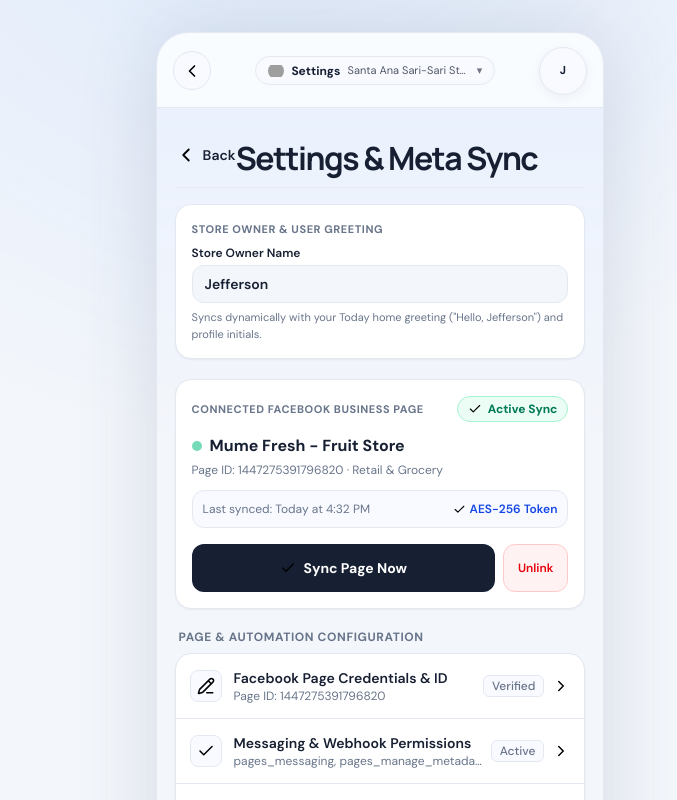
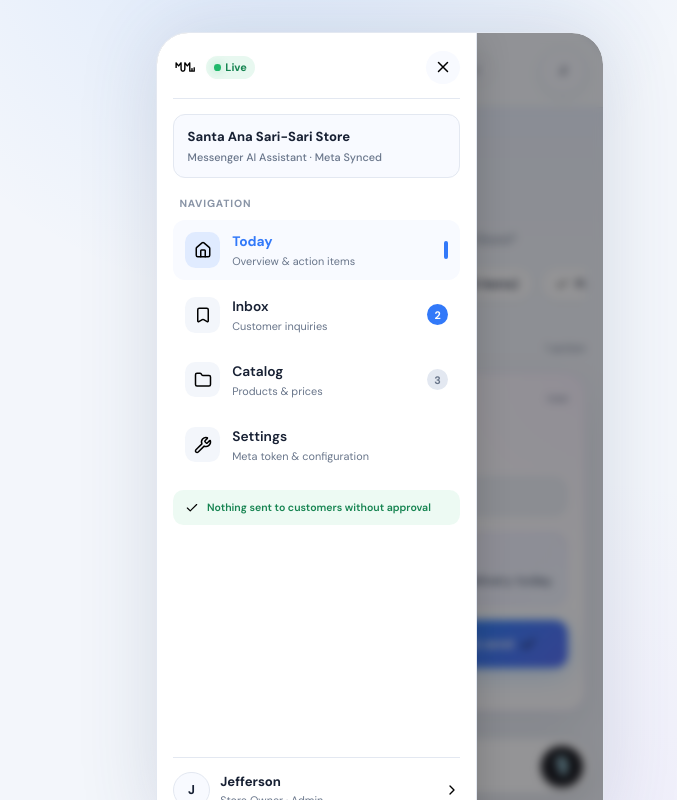
Before and after one commit to samsonjeff/mume-app, a React (Vite) app: page / in a window 1280 px wide. Both pictures are taken after a click on the button "Store details & mode". Shown: the top 800 px of the page, without its empty margins (260-937 px from the left). Built offline with nearby package versions, Linux system fonts and the light colour scheme; grey boxes are pictures that could not be loaded; the HTML template or start-up script is replaced by a standard one.

Commit message:
feat(nav): move tab options into slide-out menu drawer and remove bottom menubar

```diff
--- a/src/App.tsx
+++ b/src/App.tsx
@@ -193,6 +193,7 @@ function CatalogScreen() {
 
 export default function App() {
   const [activeTab, setActiveTab] = useState<Tab>('home');
+  const [menuOpen, setMenuOpen] = useState(false);
   const [voiceState, setVoiceState] = useState<VoiceState>('idle');
   const [userName, setUserName] = useState<string>('Jefferson');
   const [sent, setSent] = useState(false);
@@ -218,14 +219,15 @@ export default function App() {
 
   return (
     <div className="app-shell">
-      <main className="phone-stage max-w-[412px] min-w-[360px] mx-auto border-x border-[var(--line)] shadow-2xl">
+      <main className="phone-stage max-w-[412px] min-w-[360px] mx-auto border-x border-[var(--line)] shadow-2xl relative">
         {/* Dynamic Top Header */}
         <Header
-          title={activeTab === 'settings' ? 'Settings' : 'Mume'}
+          title={activeTab === 'settings' ? 'Settings' : activeTab === 'inbox' ? 'Inbox' : activeTab === 'catalog' ? 'Catalog' : 'Mume'}
           subtitle="Santa Ana Sari-Sari Store"
           showBack={activeTab !== 'home'}
           userInitials={userInitials}
           onBack={() => setActiveTab('home')}
+          onMenuClick={() => setMenuOpen(true)}
           onProfileClick={() => setActiveTab('settings')}
         />
 
@@ -306,50 +308,144 @@ export default function App() {
           </div>
         )}
 
-        {/* Bottom Navigation with Exact Tab Mapping & Minimum 48x48dp Targets */}
-        <nav className="bottom-nav" aria-label="Main navigation">
+        {/* Slide-out Menu Drawer containing all navigation options */}
+        {menuOpen && (
+          <div className="drawer-overlay" role="dialog" aria-modal="true" aria-label="Main menu">
+            <div
+              className="drawer-backdrop"
+              onClick={() => setMenuOpen(false)}
+              aria-hidden="true"
+            />
+            <div className="drawer-panel">
+              {/* Drawer Header */}
+              <div className="drawer-header">
+                <div className="drawer-brand">
+                  <Icon name="mume-black" size={24} />
+                  <span className="drawer-live-badge">
+                    <i className="status-dot" />
+                    Live
+                  </span>
+                </div>
                 <button
                   type="button"
-            aria-current={activeTab === 'home' ? 'page' : undefined}
-            className={`tab-button min-h-[48px] min-w-[48px] ${activeTab === 'home' ? 'active' : ''}`}
-            onClick={() => setActiveTab('home')}
+                  className="drawer-close-btn"
+                  onClick={() => setMenuOpen(false)}
+                  aria-label="Close menu"
                 >
-            <Icon name="home" size={20} />
-            <span>Today</span>
+                  <Icon name="x" size={18} />
+                </button>
+              </div>
+
+              {/* Store details */}
+              <div className="drawer-store-card">
+                <strong>Santa Ana Sari-Sari Store</strong>
+                <span>Messenger AI Assistant · Meta Synced</span>
+              </div>
+
+              {/* Options Navigation */}
+              <div className="drawer-nav">
+                <span className="drawer-section-heading">NAVIGATION</span>
+
+                <button
+                  type="button"
+                  className={`drawer-nav-item ${activeTab === 'home' ? 'active' : ''}`}
+                  onClick={() => {
+                    setActiveTab('home');
+                    setMenuOpen(false);
+                  }}
+                >
+                  <span className="drawer-icon-wrap">
+                    <Icon name="home" size={18} />
+                  </span>
+                  <div className="drawer-nav-copy">
+                    <strong>Today</strong>
+                    <span>Overview & action items</span>
+                  </div>
+                  {activeTab === 'home' && <i className="drawer-active-bar" />}
                 </button>
 
                 <button
                   type="button"
-            aria-current={activeTab === 'inbox' ? 'page' : undefined}
-            className={`tab-button min-h-[48px] min-w-[48px] ${activeTab === 'inbox' ? 'active' : ''}`}
-            onClick={() => setActiveTab('inbox')}
+                  className={`drawer-nav-item ${activeTab === 'inbox' ? 'active' : ''}`}
+                  onClick={() => {
+                    setActiveTab('inbox');
+                    setMenuOpen(false);
+                  }}
                 >
-            <Icon name="bookmark" size={20} />
-            <span>Inbox</span>
-          </button>
-
-          <div className="nav-spacer" aria-hidden="true" />
-
-          <button
-            type="button"
-            aria-current={activeTab === 'catalog' ? 'page' : undefined}
-            className={`tab-button min-h-[48px] min-w-[48px] ${activeTab === 'catalog' ? 'active' : ''}`}
-            onClick={() => setActiveTab('catalog')}
-          >
-            <Icon name="folder" size={20} />
-            <span>Catalog</span>
+                  <span className="drawer-icon-wrap">
+                    <Icon name="bookmark" size={18} />
+                  </span>
+                  <div className="drawer-nav-copy">
+                    <strong>Inbox</strong>
+                    <span>Customer inquiries</span>
+                  </div>
+                  <span className="drawer-badge">2</span>
                 </button>
 
                 <button
                   type="button"
-            aria-current={activeTab === 'settings' ? 'page' : undefined}
-            className={`tab-button min-h-[48px] min-w-[48px] ${activeTab === 'settings' ? 'active' : ''}`}
-            onClick={() => setActiveTab('settings')}
+                  className={`drawer-nav-item ${activeTab === 'catalog' ? 'active' : ''}`}
+                  onClick={() => {
+                    setActiveTab('catalog');
+                    setMenuOpen(false);
+                  }}
                 >
-            <Icon name="settings" size={20} />
-            <span>Settings</span>
+                  <span className="drawer-icon-wrap">
+                    <Icon name="folder" size={18} />
+                  </span>
+                  <div className="drawer-nav-copy">
+                    <strong>Catalog</strong>
+                    <span>Products & prices</span>
+                  </div>
+                  <span className="drawer-badge-secondary">3</span>
                 </button>
-        </nav>
+
+                <button
+                  type="button"
+                  className={`drawer-nav-item ${activeTab === 'settings' ? 'active' : ''}`}
+                  onClick={() => {
+                    setActiveTab('settings');
+                    setMenuOpen(false);
+                  }}
+                >
+                  <span className="drawer-icon-wrap">
+                    <Icon name="wrench" size={18} />
+                  </span>
+                  <div className="drawer-nav-copy">
+                    <strong>Settings</strong>
+                    <span>Meta token & configuration</span>
+                  </div>
+                  {activeTab === 'settings' && <i className="drawer-active-bar" />}
+                </button>
+              </div>
+
+              {/* Safe Automation Note */}
+              <div className="drawer-safety-note">
+                <Icon name="check" size={14} />
+                <span>Nothing sent to customers without approval</span>
+              </div>
+
+              <div className="flex-1" />
+
+              {/* User Profile Footer */}
+              <button
+                type="button"
+                className="drawer-user-footer"
+                onClick={() => {
+                  setActiveTab('settings');
+                  setMenuOpen(false);
+                }}
+              >
+                <span className="avatar drawer-avatar">{userInitials}</span>
+                <div className="drawer-user-copy">
+                  <strong>{userName}</strong>
+                  <span>Store Owner · Admin</span>
+                </div>
+                <Icon name="chevron-right" size={16} />
+              </button>
+            </div>
+          </div>
+        )}
 
         {/* Approval Confirmation Toast */}
         {sent && (
--- a/src/components/Header.tsx
+++ b/src/components/Header.tsx
@@ -8,6 +8,7 @@ interface HeaderProps {
   showBack?: boolean;
   userInitials?: string;
   onBack?: () => void;
+  onMenuClick?: () => void;
   onProfileClick?: () => void;
 }
 
@@ -17,6 +18,7 @@ export const Header: React.FC<HeaderProps> = ({
   showBack = false,
   userInitials = 'JS',
   onBack,
+  onMenuClick,
   onProfileClick,
 }) => {
   return (
@@ -33,17 +35,17 @@ export const Header: React.FC<HeaderProps> = ({
       ) : (
         <button
           type="button"
-          onClick={onProfileClick}
-          aria-label="Open menu"
+          onClick={onMenuClick || onProfileClick}
+          aria-label="Main menu"
           className="menu-button"
         >
-          <span className="text-base font-bold">☰</span>
+          <Icon name="menu" size={20} />
         </button>
       )}
 
       <div
         className="model-pill cursor-pointer"
-        onClick={onProfileClick}
+        onClick={onMenuClick || onProfileClick}
         role="button"
         tabIndex={0}
         aria-label="Store details & mode"
--- a/src/components/Icon.tsx
+++ b/src/components/Icon.tsx
@@ -10,6 +10,11 @@ import chevronRightSvg from '../assets/chevron-right.svg';
 import dollarSignSvg from '../assets/dollar-sign.svg';
 import editSvg from '../assets/edit.svg';
 import folderSvg from '../assets/folder.svg';
+import homeSvg from '../assets/home.svg';
+import messageCircleSvg from '../assets/message-circle.svg';
+import wrenchSvg from '../assets/wrench.svg';
+import xSvg from '../assets/x.svg';
+import mumeBlackSvg from '../assets/mume-black.svg';
 
 export type VerifiedIconName =
   | 'audio-waveform'
@@ -20,9 +25,14 @@ export type VerifiedIconName =
   | 'chevron-right'
   | 'dollar-sign'
   | 'edit'
-  | 'folder';
+  | 'folder'
+  | 'home'
+  | 'message-circle'
+  | 'wrench'
+  | 'x'
+  | 'mume-black';
 
-export type MissingIconName = 'settings' | 'wrench' | 'home' | 'meta-facebook';
+export type MissingIconName = 'settings' | 'menu' | 'meta-facebook';
 
 export type IconName = VerifiedIconName | MissingIconName;
 
@@ -36,6 +46,11 @@ const VERIFIED_ASSETS: Record<VerifiedIconName, string> = {
   'dollar-sign': dollarSignSvg,
   edit: editSvg,
   folder: folderSvg,
+  home: homeSvg,
+  'message-circle': messageCircleSvg,
+  wrench: wrenchSvg,
+  x: xSvg,
+  'mume-black': mumeBlackSvg,
 };
 
 interface IconProps {
@@ -61,29 +76,39 @@ export const Icon: React.FC<IconProps> = ({
   style,
 }) => {
   // Missing asset handler: standard styled text placeholder
-  if (name === 'home') {
+  if (name === 'settings') {
     return (
-      <span
-        role="img"
-        aria-label={accessibilityLabel || 'Home (Pending SVG)'}
-        className={`inline-flex items-center justify-center font-bold text-xs px-1 py-0.5 rounded border border-current text-current select-none ${className}`}
-        style={{ minWidth: size, height: size, fontSize: Math.max(10, size * 0.45), ...style }}
-      >
-        Home
-      </span>
+      <img
+        src={wrenchSvg}
+        alt={accessibilityLabel || 'Settings'}
+        width={size}
+        height={size}
+        className={`inline-block shrink-0 object-contain ${className}`}
+        style={{ width: size, height: size, ...style }}
+        aria-hidden={!accessibilityLabel}
+      />
     );
   }
 
-  if (name === 'settings' || name === 'wrench') {
+  if (name === 'menu') {
     return (
-      <span
-        role="img"
-        aria-label={accessibilityLabel || 'Settings (Pending SVG)'}
-        className={`inline-flex items-center justify-center font-bold text-xs px-1 py-0.5 rounded border border-current text-current select-none ${className}`}
-        style={{ minWidth: size, height: size, fontSize: Math.max(10, size * 0.45), ...style }}
+      <svg
+        width={size}
+        height={size}
+        viewBox="0 0 24 24"
+        fill="none"
+        stroke="currentColor"
+        strokeWidth="2"
+        strokeLinecap="round"
+        strokeLinejoin="round"
+        className={`inline-block shrink-0 ${className}`}
+        style={{ width: size, height: size, ...style }}
+        aria-label={accessibilityLabel || 'Menu'}
       >
-        Settings
-      </span>
+        <line x1="4" y1="6" x2="20" y2="6" />
+        <line x1="4" y1="12" x2="20" y2="12" />
+        <line x1="4" y1="18" x2="20" y2="18" />
+      </svg>
     );
   }
 
--- a/src/index.css
+++ b/src/index.css
@@ -161,7 +161,7 @@
 /* Gemini Bottom Capsule Dock */
 .input-capsule-container {
   position: absolute;
-  bottom: 4.8rem;
+  bottom: 0.95rem;
   left: 0.75rem;
   right: 0.75rem;
   z-index: 15;
@@ -303,7 +303,7 @@
 .content-scroll {
   flex: 1;
   overflow-y: auto;
-  padding: 1.45rem 1.1rem 17.5rem;
+  padding: 1.45rem 1.1rem 7.5rem;
   scrollbar-width: none;
 }
 
@@ -682,38 +682,264 @@
   animation: wave 0.6s ease-in-out infinite alternate;
 }
 
-.bottom-nav {
+/* Slide-out Menu Drawer */
+.drawer-overlay {
   position: absolute;
-  z-index: 9;
-  right: 0;
-  bottom: 0;
-  left: 0;
-  display: grid;
-  grid-template-columns: 1fr 1fr 4.5rem 1fr 1fr;
-  padding: 0.45rem 0.45rem max(0.45rem, env(safe-area-inset-bottom));
-  border-top: 1px solid var(--line);
-  background: rgba(255, 255, 255, 0.96);
-  backdrop-filter: blur(20px);
+  inset: 0;
+  z-index: 50;
+  display: flex;
 }
 
-.tab-button {
+.drawer-backdrop {
+  position: absolute;
+  inset: 0;
+  background: rgba(18, 19, 23, 0.45);
+  backdrop-filter: blur(4px);
+  animation: fade-in 0.2s ease-out;
+}
+
+.drawer-panel {
+  position: relative;
+  z-index: 51;
+  width: 82%;
+  max-width: 320px;
+  height: 100%;
+  background: var(--surface);
+  border-right: 1px solid var(--line);
+  padding: 1.1rem 1rem 1.4rem;
   display: flex;
-  min-width: 3rem;
-  min-height: 3.4rem;
+  flex-direction: column;
+  box-shadow: 0 0.5rem 2rem rgba(0, 0, 0, 0.18);
+  animation: slide-in 0.22s cubic-bezier(0.16, 1, 0.3, 1);
+}
+
+.drawer-header {
+  display: flex;
   align-items: center;
-  justify-content: center;
+  justify-content: space-between;
+  padding-bottom: 0.85rem;
+  border-bottom: 1px solid var(--line);
+}
+
+.drawer-brand {
+  display: flex;
+  align-items: center;
+  gap: 0.55rem;
+}
+
+.drawer-live-badge {
+  display: inline-flex;
+  align-items: center;
+  gap: 0.3rem;
+  padding: 0.2rem 0.5rem;
+  border-radius: 999px;
+  background: rgba(32, 185, 107, 0.1);
+  color: #168451;
+  font-size: 0.68rem;
+  font-weight: 700;
+}
+
+.drawer-close-btn {
+  display: grid;
+  width: 2.1rem;
+  height: 2.1rem;
+  place-items: center;
+  border-radius: 50%;
+  background: var(--surface-raised);
+  border: none;
+  cursor: pointer;
+  color: var(--ink);
+}
+
+.drawer-store-card {
+  display: flex;
   flex-direction: column;
   gap: 0.15rem;
+  margin-top: 0.95rem;
+  padding: 0.75rem 0.85rem;
+  background: var(--surface-raised);
+  border: 1px solid var(--line);
+  border-radius: 0.75rem;
+}
+
+.drawer-store-card strong {
+  font-size: 0.82rem;
+  color: var(--ink);
+  font-weight: 800;
+}
+
+.drawer-store-card span {
+  font-size: 0.68rem;
+  color: var(--muted);
+  font-weight: 500;
+}
+
+.drawer-nav {
+  display: flex;
+  flex-direction: column;
+  gap: 0.35rem;
+  margin-top: 1.1rem;
+}
+
+.drawer-section-heading {
+  font-size: 0.65rem;
+  font-weight: 700;
+  color: var(--dim);
+  letter-spacing: 0.08em;
+  padding: 0 0.4rem;
+  margin-bottom: 0.2rem;
+}
+
+.drawer-nav-item {
+  display: flex;
+  align-items: center;
+  gap: 0.75rem;
+  width: 100%;
+  padding: 0.65rem 0.75rem;
+  border-radius: 0.75rem;
   border: none;
-  border-radius: 0.75rem;
   background: transparent;
-  color: var(--dim);
-  font-size: 0.58rem;
+  cursor: pointer;
+  text-align: left;
+  position: relative;
+  transition: background 0.12s ease;
+}
+
+.drawer-nav-item:hover,
+.drawer-nav-item.active {
+  background: var(--surface-raised);
+}
+
+.drawer-icon-wrap {
+  display: grid;
+  width: 2.2rem;
+  height: 2.2rem;
+  place-items: center;
+  border-radius: 0.65rem;
+  background: var(--canvas);
+  color: var(--ink);
+  flex-shrink: 0;
+}
+
+.drawer-nav-item.active .drawer-icon-wrap {
+  background: rgba(50, 121, 249, 0.12);
+  color: #3279f9;
+}
+
+.drawer-nav-copy {
+  display: flex;
+  flex-direction: column;
+  flex: 1;
+  gap: 0.1rem;
+}
+
+.drawer-nav-copy strong {
+  font-size: 0.86rem;
+  color: var(--ink);
   font-weight: 600;
 }
 
-.tab-button.active {
-  color: #69a9ff;
+.drawer-nav-item.active .drawer-nav-copy strong {
+  color: #3279f9;
+  font-weight: 800;
+}
+
+.drawer-nav-copy span {
+  font-size: 0.68rem;
+  color: var(--muted);
+}
+
+.drawer-active-bar {
+  width: 0.22rem;
+  height: 1.1rem;
+  border-radius: 999px;
+  background: #3279f9;
+}
+
+.drawer-badge {
+  padding: 0.15rem 0.45rem;
+  border-radius: 999px;
+  background: #3279f9;
+  color: white;
+  font-size: 0.68rem;
+  font-weight: 700;
+}
+
+.drawer-badge-secondary {
+  padding: 0.15rem 0.45rem;
+  border-radius: 999px;
+  background: var(--line);
+  color: var(--muted);
+  font-size: 0.68rem;
+  font-weight: 700;
+}
+
+.drawer-safety-note {
+  display: flex;
+  align-items: center;
+  gap: 0.5rem;
+  margin-top: 1rem;
+  padding: 0.6rem 0.75rem;
+  border-radius: 0.65rem;
+  background: rgba(32, 185, 107, 0.08);
+  color: #168451;
+  font-size: 0.66rem;
+  font-weight: 600;
+}
+
+.drawer-user-footer {
+  display: flex;
+  align-items: center;
+  gap: 0.65rem;
+  padding-top: 0.85rem;
+  border-top: 1px solid var(--line);
+  border-left: none;
+  border-right: none;
+  border-bottom: none;
+  background: transparent;
+  cursor: pointer;
+  text-align: left;
+  width: 100%;
+}
+
+.drawer-avatar {
+  width: 2.3rem;
+  height: 2.3rem;
+  border-radius: 50%;
+  background: var(--surface-raised);
+  border: 1px solid var(--line);
+  display: grid;
+  place-items: center;
+  font-size: 0.8rem;
+  font-weight: 800;
+  color: var(--ink);
+}
+
+.drawer-user-copy {
+  display: flex;
+  flex-direction: column;
+  flex: 1;
+}
+
+.drawer-user-copy strong {
+  font-size: 0.82rem;
+  color: var(--ink);
+  font-weight: 700;
+}
+
+.drawer-user-copy span {
+  font-size: 0.68rem;
+  color: var(--muted);
+}
+
+@keyframes fade-in {
+  from { opacity: 0; }
+  to { opacity: 1; }
+}
+
+@keyframes slide-in {
+  from { transform: translateX(-100%); }
+  to { transform: translateX(0); }
 }
 
 .panel-screen .section-heading {
```
Also changed, not shown: 1 other file (tests, documents, lock files or other folders). Lines whose indentation alone changed are shown as unchanged.
